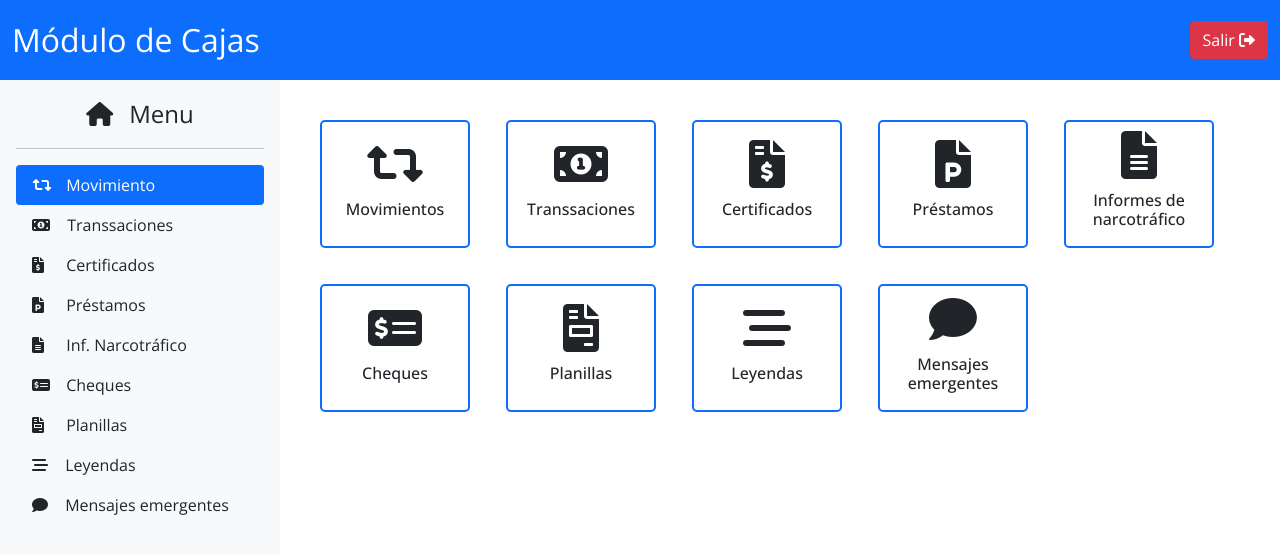
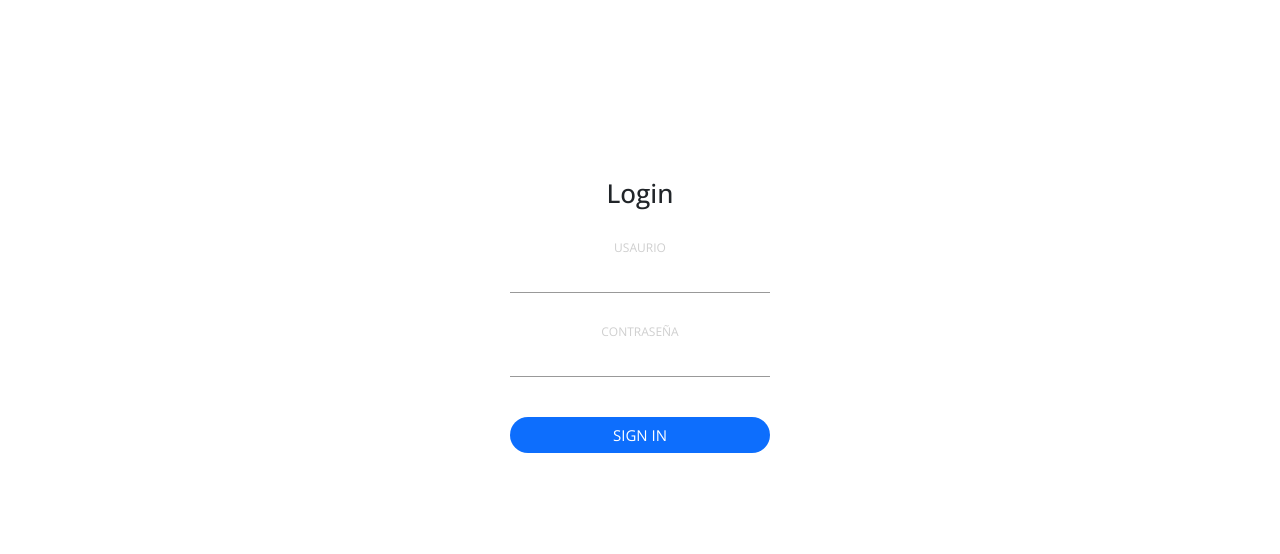
Before and after one commit to PabloMU115/frontend-proyecto, an Angular app: page / in a window 1280 px wide. Shown: the top 554 px of the page. Built offline with nearby package versions, Linux system fonts and the light colour scheme; no server answers.

Commit message:
Agregando imterfaz login

```diff
--- a/src/app/app.component.html
+++ b/src/app/app.component.html
@@ -1,7 +1,4 @@
-<!-- <h1>App init {{ title }}</h1> -->
-<!-- <div class="app__container"> -->
-    <cajas-layout></cajas-layout>
-<!-- </div> -->
+<!-- <cajas-layout></cajas-layout> -->
 
-<!-- <login-layout></login-layout> -->
+<login-layout></login-layout>
 <!-- <router-outlet></router-outlet> -->
--- a/src/app/login/layout/layout.component.css
+++ b/src/app/login/layout/layout.component.css
@@ -0,0 +1,185 @@
+*, *:before, *:after {
+    box-sizing: border-box;
+    margin: 0;
+    padding: 0;
+}
+
+input, button {
+    border: none;
+    outline: none;
+    background: none;
+    font-family: "Open Sans", Helvetica, Arial, sans-serif;
+}
+.tip {
+    font-size: 20px;
+    margin: 40px auto 50px;
+    text-align: center;
+}
+.cont {
+    display: flex;
+    justify-content: center;
+    align-items: center;
+    margin-top: 10%;
+    /* position: relative;
+    width: 900px;
+    height: 550px;
+    margin: 0 auto 100px;
+    background: #fff; */
+}
+.form {
+    position: relative;
+    width: 640px;
+    height: 100%;
+    transition: transform 1.2s ease-in-out;
+    padding: 50px 30px 0;
+}
+.sub-cont {
+    overflow: hidden;
+    position: absolute;
+    left: 640px;
+    top: 0;
+    width: 900px;
+    height: 100%;
+    padding-left: 260px;
+    background: #fff;
+    transition: transform 1.2s ease-in-out;
+}
+
+button {
+    display: block;
+    margin: 0 auto;
+    width: 260px;
+    height: 36px;
+    border-radius: 30px;
+    color: #fff;
+    font-size: 15px;
+    cursor: pointer;
+}
+.img {
+    overflow: hidden;
+    z-index: 2;
+    position: absolute;
+    left: 0;
+    top: 0;
+    width: 260px;
+    height: 100%;
+    padding-top: 360px;
+}
+.img:before {
+    content: "";
+    position: absolute;
+    right: 0;
+    top: 0;
+    width: 900px;
+    height: 100%;
+    background-image: url("https://s3-us-west-2.amazonaws.com/s.cdpn.io/142996/sections-3.jpg");
+    background-size: cover;
+    transition: transform 1.2s ease-in-out;
+}
+.img:after {
+    content: "";
+    position: absolute;
+    left: 0;
+    top: 0;
+    width: 100%;
+    height: 100%;
+    background: rgba(0, 0, 0, 0.6);
+}
+
+.img__text {
+    z-index: 2;
+    position: absolute;
+    left: 0;
+    top: 50px;
+    width: 100%;
+    padding: 0 20px;
+    text-align: center;
+    color: #fff;
+    transition: transform 1.2s ease-in-out;
+}
+.img__text h2 {
+    margin-bottom: 10px;
+    font-weight: normal;
+}
+.img__text p {
+    font-size: 14px;
+    line-height: 1.5;
+}
+
+
+.img__btn {
+    overflow: hidden;
+    z-index: 2;
+    position: relative;
+    width: 100px;
+    height: 36px;
+    margin: 0 auto;
+    background: transparent;
+    color: #fff;
+    text-transform: uppercase;
+    font-size: 15px;
+    cursor: pointer;
+}
+.img__btn:after {
+    content: "";
+    z-index: 2;
+    position: absolute;
+    left: 0;
+    top: 0;
+    width: 100%;
+    height: 100%;
+    border: 2px solid #fff;
+    border-radius: 30px;
+}
+.img__btn span {
+    position: absolute;
+    left: 0;
+    top: 0;
+    display: flex;
+    justify-content: center;
+    align-items: center;
+    width: 100%;
+    height: 100%;
+    transition: transform 1.2s;
+}
+
+h2 {
+    width: 100%;
+    font-size: 26px;
+    text-align: center;
+}
+label {
+    display: block;
+    width: 260px;
+    margin: 25px auto 0;
+    text-align: center;
+}
+label span {
+    font-size: 12px;
+    color: #cfcfcf;
+    text-transform: uppercase;
+}
+input {
+    display: block;
+    width: 100%;
+    margin-top: 5px;
+    padding-bottom: 5px;
+    font-size: 16px;
+    border-bottom: 1px solid rgba(0, 0, 0, 0.4);
+    text-align: center;
+}
+
+.submit {
+    margin-top: 40px;
+    margin-bottom: 20px;
+    background: #0D6EFD;
+    text-transform: uppercase;
+}
+.fb-btn {
+    border: 2px solid #d3dae9;
+    color: #8fa1c7;
+}
+.fb-btn span {
+    font-weight: bold;
+    color: #455a81;
+}
--- a/src/app/login/layout/layout.component.html
+++ b/src/app/login/layout/layout.component.html
@@ -1 +1,16 @@
-<p>Interfaz del login, aqui agrega todo respecto al login</p>
+<div class="cont">
+  <div class="form sign-in">
+    <h2>Login</h2>
+    <form>
+        <label>
+            <span>Usaurio</span>
+            <input type="email" />
+          </label>
+          <label>
+            <span>Contraseña</span>
+            <input type="password" />
+          </label>
+          <button type="button" class="submit">Sign In</button>
+    </form>
+  </div>
+</div>
```
